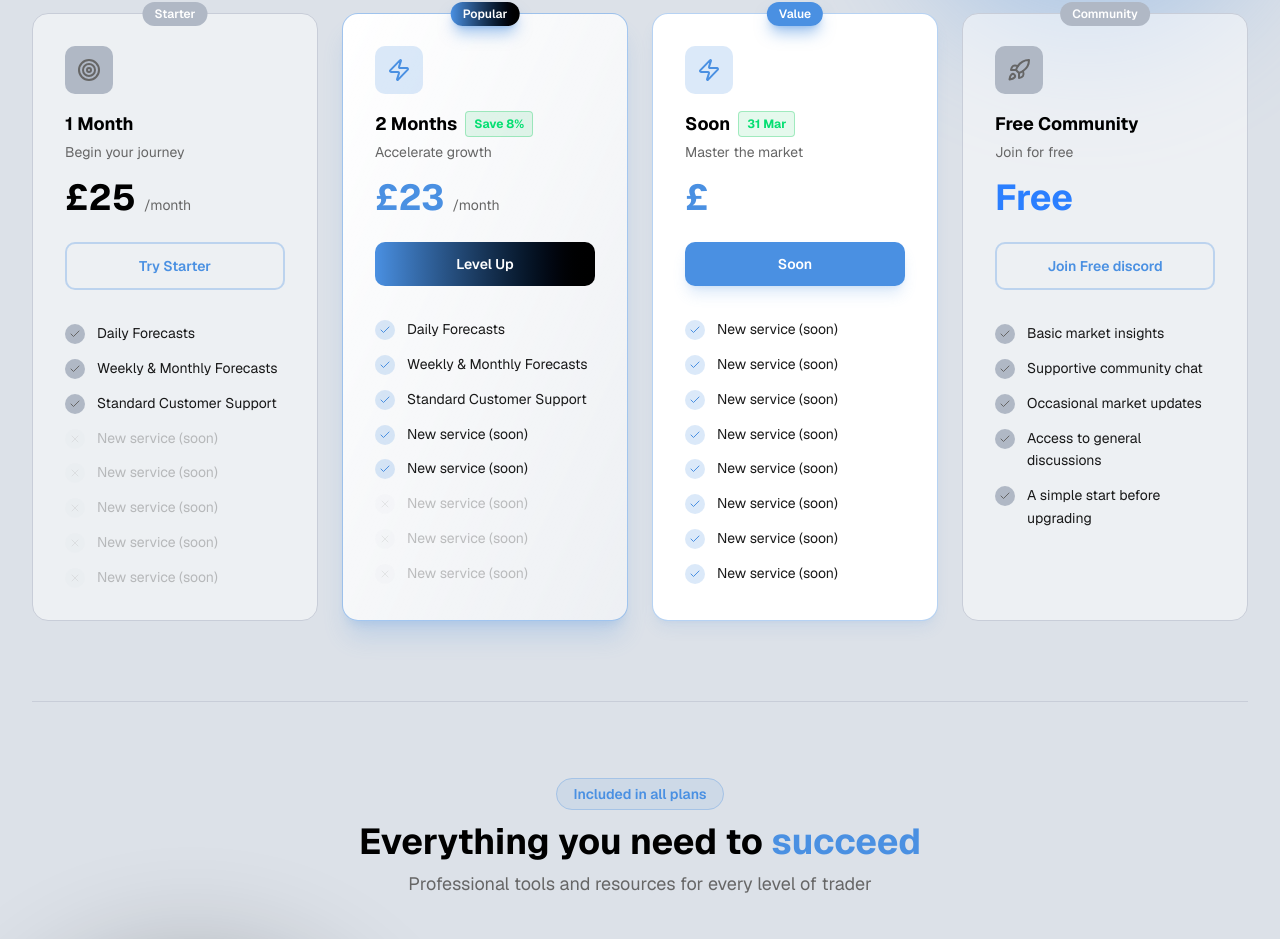
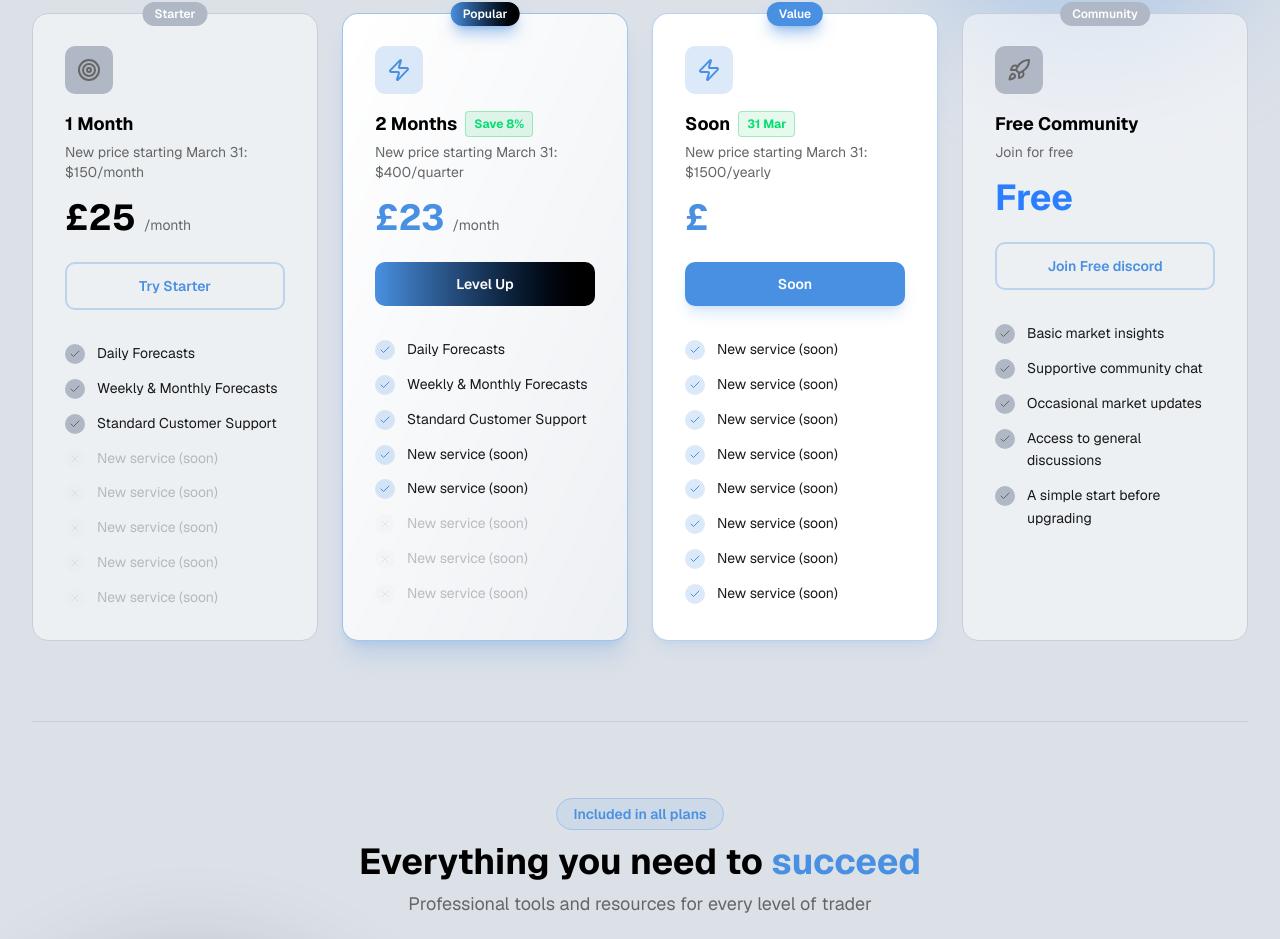
Before and after one commit to hloser77/University-of-Trading-MA, a Next.js app: page / in a window 1280 px wide. Shown: the part 3451-4390 px from the top of the page. Built offline with nearby package versions, Linux system fonts and the light colour scheme.

Commit message:
Update plans.tsx

```diff
--- a/components/plans.tsx
+++ b/components/plans.tsx
@@ -9,7 +9,7 @@ const plans = [
     price: "25",
     period: "/month",
     badge: "Starter",
-    description: "Begin your journey",
+    description: "New price starting March 31: $150/month",
     icon: Target,
     features: [
       { name: "Daily Forecasts", included: true },
@@ -30,7 +30,7 @@ const plans = [
     price: "23",
     period: "/month",
     badge: "Popular",
-    description: "Accelerate growth",
+    description: "New price starting March 31: $400/quarter",
     icon: Zap,
     features: [
       { name: "Daily Forecasts", included: true },
@@ -53,7 +53,7 @@ const plans = [
     price: "",
     period: "",
     badge: "Value",
-    description: "Master the market",
+    description: "New price starting March 31: $1500/yearly",
     icon: Zap,
     features: [
       { name: "New service (soon)", included: true },
```
